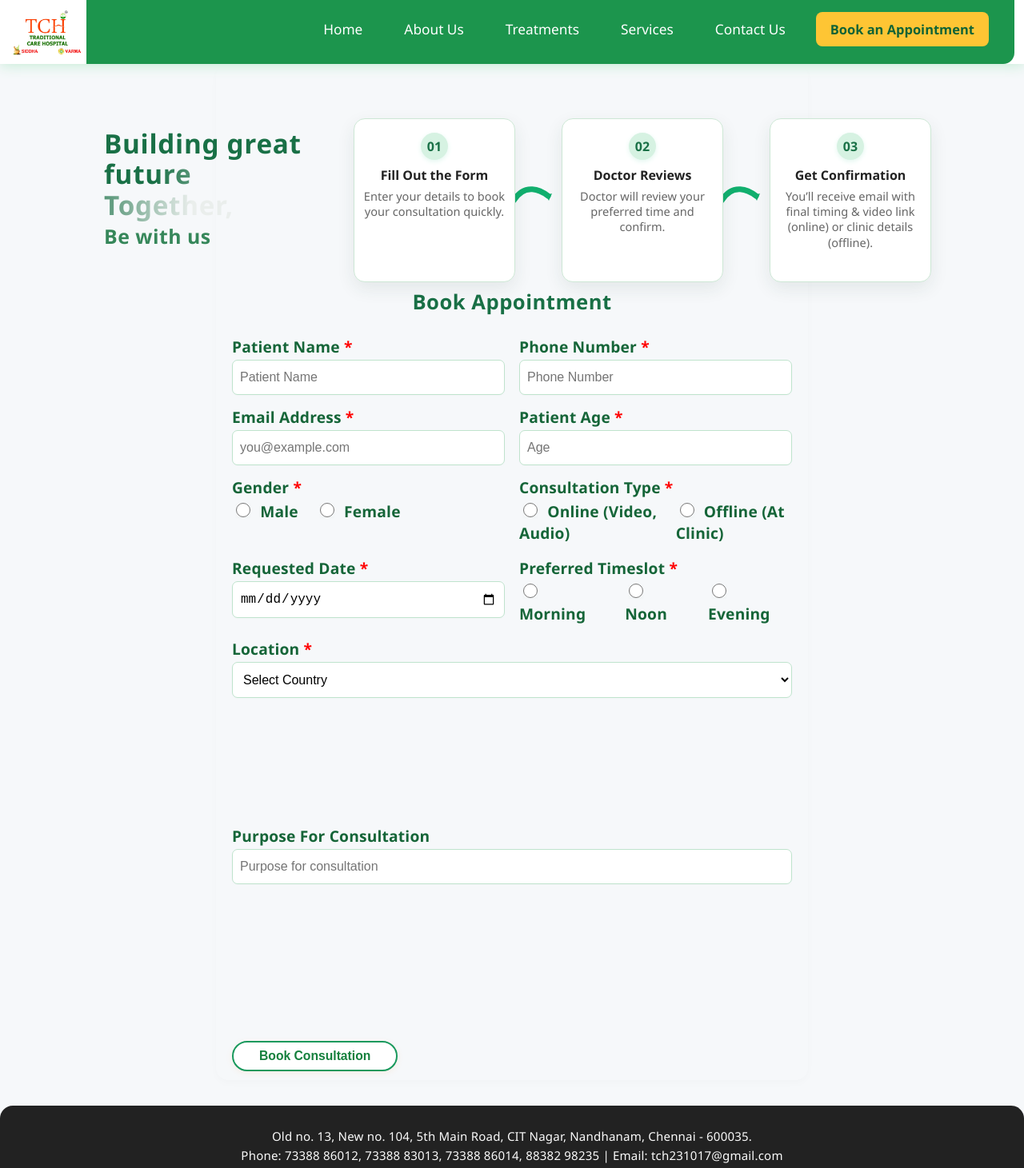
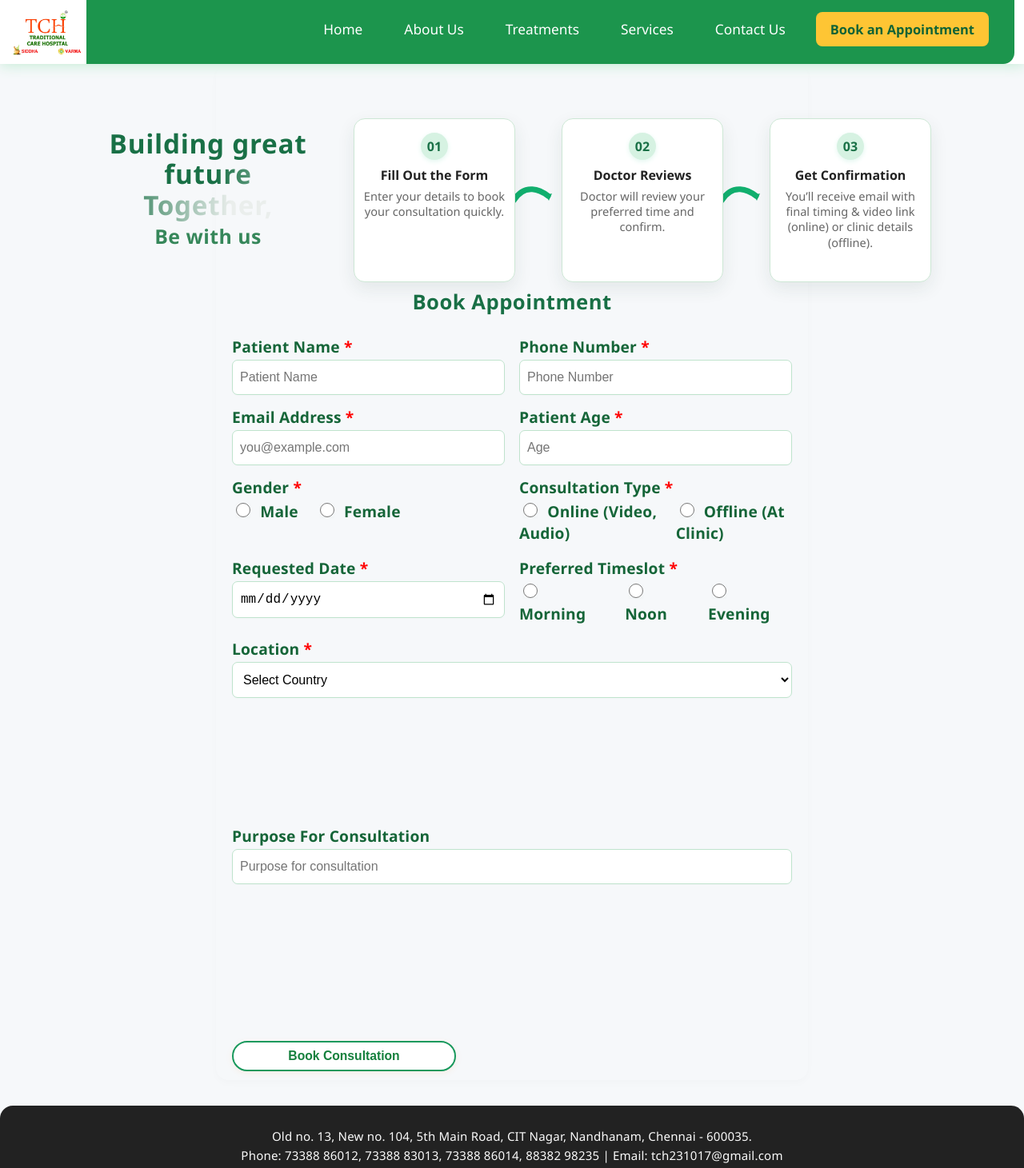
Before and after one commit to Barkavirajesh/traditional-care-hospital-chennai, a React (Create React App) app: page /appointment in a window 1280 px wide. Shown: the top 1461 px of the page at 80% size. Built offline with nearby package versions, Linux system fonts and the light colour scheme.

Commit message:
Refactor Appointment component and improve form handling

```diff
--- a/src/pages/Appointment.js
+++ b/src/pages/Appointment.js
@@ -1,4 +1,3 @@
-import { number } from "framer-motion";
 import React, { useState } from "react";
 
 export default function Appointment() {
@@ -36,7 +35,6 @@ export default function Appointment() {
       amount: "500"
     };
 
-    // Show info based on consult type
     if (form.consultType === "Online") {
       setConsultationInfo(
         "📩 Video link will be sent to your email after the doctor confirms your appointment. Access will only be available after payment."
@@ -48,13 +46,14 @@ export default function Appointment() {
     }
 
     try {
-     const res = await fetch("https://tch-backend-1.onrender.com/book-appointment", {
-
-  method: "POST",
-  headers: { "Content-Type": "application/json" },
-  body: JSON.stringify(payload)
-});
-
+      const res = await fetch(
+        "https://tch-backend-1.onrender.com/book-appointment",
+        {
+          method: "POST",
+          headers: { "Content-Type": "application/json" },
+          body: JSON.stringify(payload)
+        }
+      );
 
       const data = await res.json();
 
@@ -64,11 +63,9 @@ export default function Appointment() {
         );
 
         if (data.appointmentId) {
-          // Store appointmentId for later payment or consultation check
           localStorage.setItem("lastAppointmentId", data.appointmentId);
         }
 
-        // Reset form
         setForm({
           name: "",
           number: "",
@@ -87,11 +84,13 @@ export default function Appointment() {
     } catch (err) {
       setMessage("❌ Server error. Please try again later.");
     }
+
     setLoading(false);
   };
 
   return (
     <section
+      className="appointment-section"
       style={{
         background: "#eaf8ec",
         borderRadius: 16,
@@ -101,7 +100,7 @@ export default function Appointment() {
       {/* ----------------- Step Cards ----------------- */}
       <div className="booking-steps-flip">
         <div className="corner-hero">
-          <h2>
+          <h2 style={{ textAlign: "center" }}>
             <span className="hero-main">Building great future Together,</span>
             <br />
             <span className="hero-sub">Be with us</span>
@@ -140,6 +139,7 @@ export default function Appointment() {
                     </div>
                   </div>
                 </div>
+
                 {index < 2 && (
                   <div className="step-arrow">
                     <svg width="56" height="44" viewBox="0 0 56 44" fill="none">
@@ -160,7 +160,8 @@ export default function Appointment() {
         </div>
       </div>
 
-      <h2>Book Appointment</h2>
+      <h2 style={{ textAlign: "center" }}>Book Appointment</h2>
+
       <form className="appointment-form" onSubmit={handleSubmit}>
         <div className="form-group-row">
           <div className="form-group">
@@ -175,12 +176,14 @@ export default function Appointment() {
               onChange={(e) => setForm({ ...form, name: e.target.value })}
             />
           </div>
+
           <div className="form-group">
             <label>
               Phone Number <span className="required">*</span>
             </label>
             <input
               type="text"
+              inputMode="numeric"
               placeholder="Phone Number"
               required
               value={form.number}
@@ -202,12 +205,14 @@ export default function Appointment() {
               onChange={(e) => setForm({ ...form, email: e.target.value })}
             />
           </div>
+
           <div className="form-group">
             <label>
               Patient Age <span className="required">*</span>
             </label>
             <input
               type="number"
+              inputMode="numeric"
               placeholder="Age"
               required
               value={form.age}
@@ -229,7 +234,9 @@ export default function Appointment() {
                     name="gender"
                     value={g}
                     checked={form.gender === g}
-                    onChange={(e) => setForm({ ...form, gender: e.target.value })}
+                    onChange={(e) =>
+                      setForm({ ...form, gender: e.target.value })
+                    }
                   />{" "}
                   {g}
                 </label>
@@ -274,6 +281,7 @@ export default function Appointment() {
               onChange={(e) => setForm({ ...form, date: e.target.value })}
             />
           </div>
+
           <div className="form-group">
             <label>
               Preferred Timeslot <span className="required">*</span>
@@ -323,7 +331,12 @@ export default function Appointment() {
         </div>
 
         <div style={{ textAlign: "right", marginTop: 16 }}>
-          <button type="submit" className="book-btn" disabled={loading}>
+          <button
+            type="submit"
+            className="book-btn"
+            disabled={loading}
+            style={{ width: "100%", maxWidth: 280 }}
+          >
             {loading ? "Booking..." : "Book Consultation"}
           </button>
         </div>
@@ -333,6 +346,7 @@ export default function Appointment() {
             {consultationInfo}
           </div>
         )}
+
         {message && (
           <div
             className={`fade-in-alert ${
```
